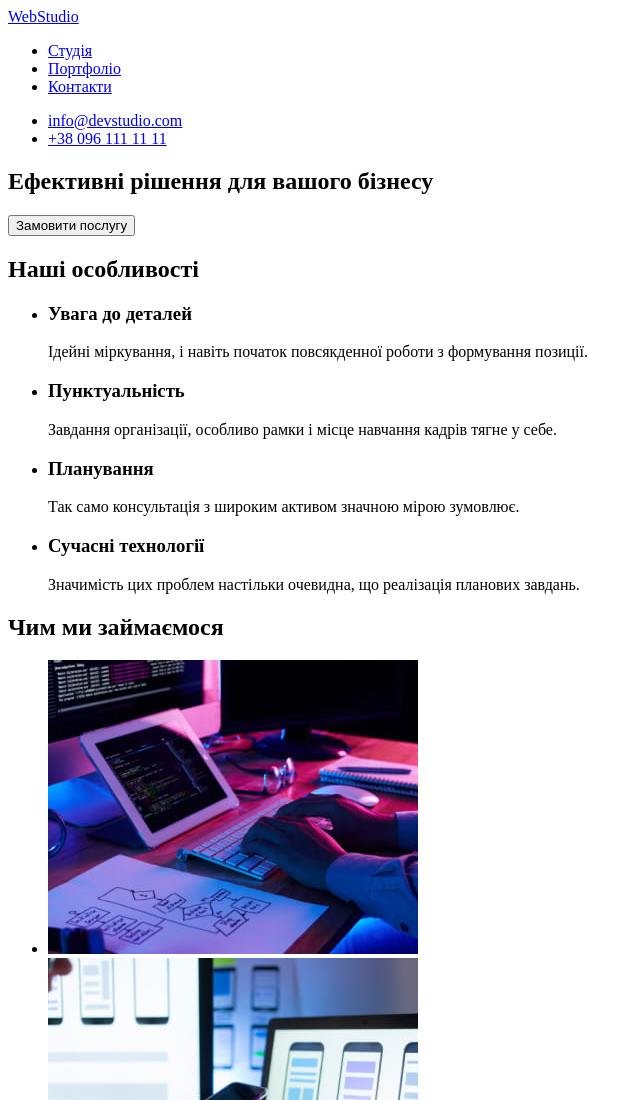
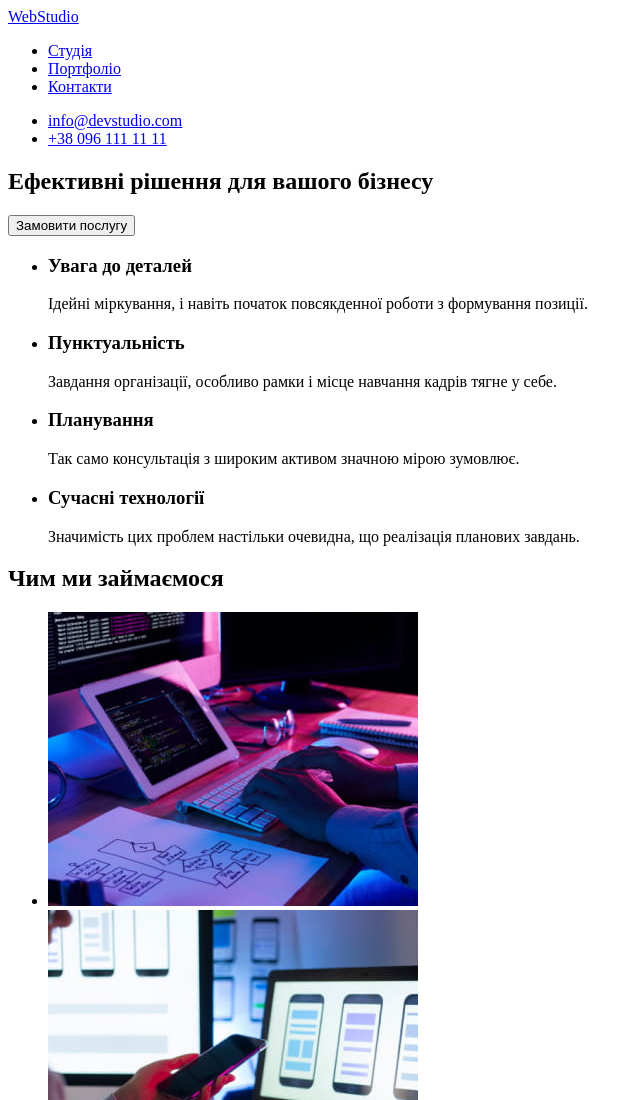
Before and after one commit to Lcskdm/goit-markup-hw-01, a plain HTML site: page index.html in a window 1280 px wide. Shown: the top 1100 px of the page, without its empty margins (0-640 px from the left). Drawn offline with Linux system fonts and the light colour scheme.

Commit message:
Added hidden attribute to h2

```diff
--- a/index.html
+++ b/index.html
@@ -29,7 +29,7 @@
       </section>
 
       <section>
-        <h2>Наші особливості</h2>
+        <h2 hidden>Наші особливості</h2>
         <ul>
           <li>
             <h3>Увага до деталей</h3>
```
